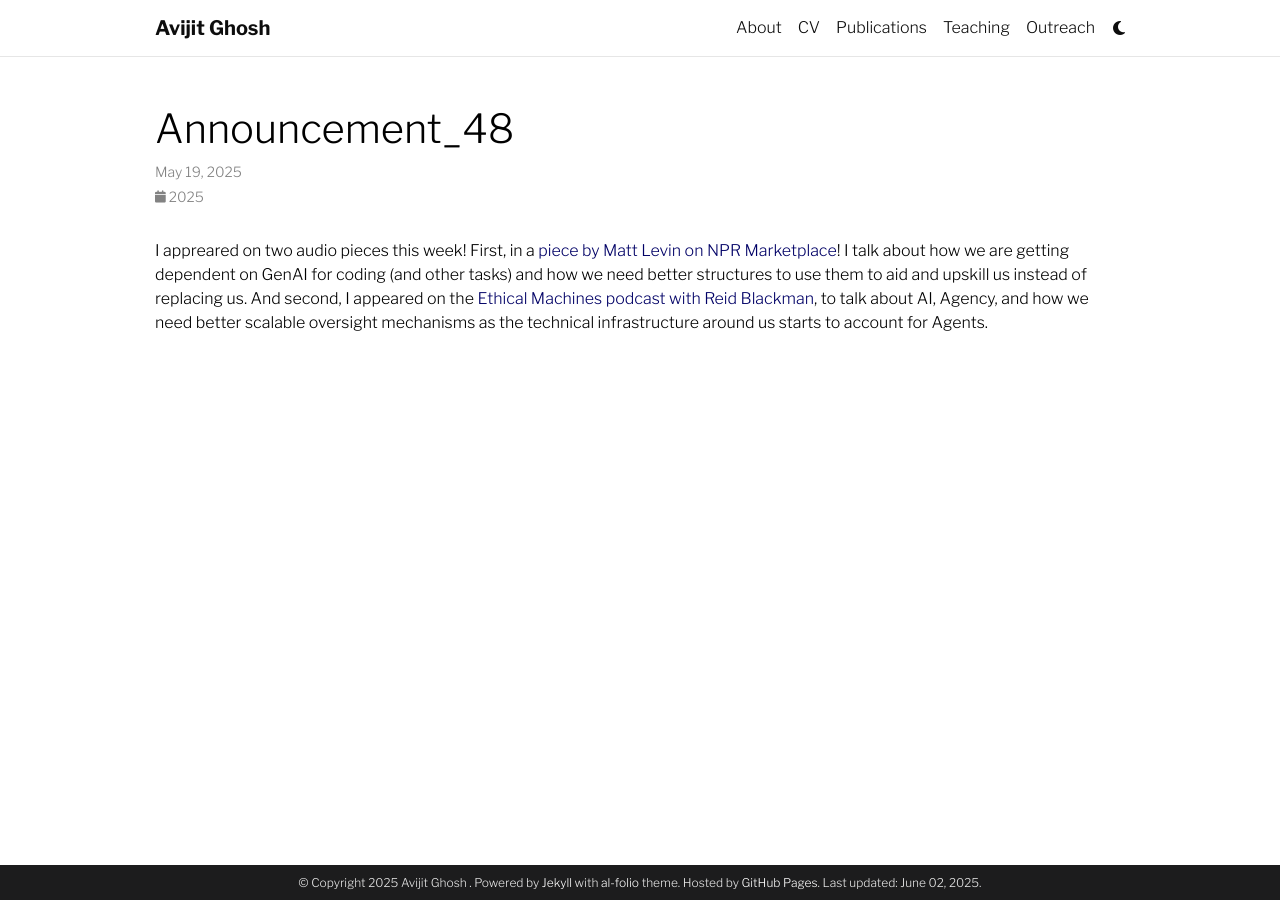
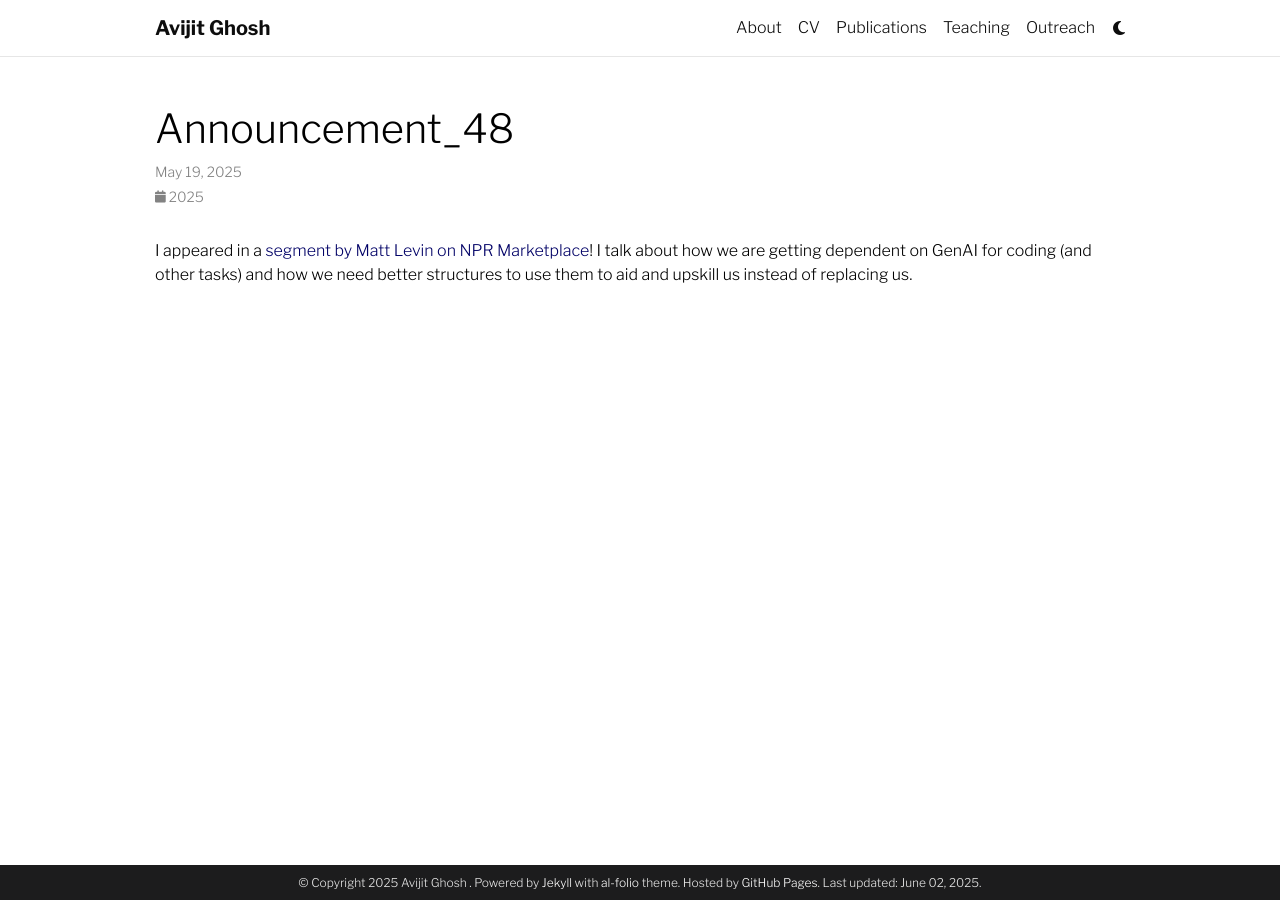
Before and after one commit to evijit/evijit.github.io, a Jekyll site: the page built from _news/announcement_48.md, in a window 1280 px wide. Built offline with Jekyll 4.4.1, drawn with Linux system fonts in a browser that asks for light colours; nearby versions of some CDN libraries; comment, search, counter and statistics services are not loaded; a style sheet for code colours, icons or effects is not loaded.

Commit message:
Update announcement_48.md

```diff
--- a/_news/announcement_48.md
+++ b/_news/announcement_48.md
@@ -4,4 +4,4 @@ date: 2025-05-19 15:59:00-0400
 inline: true
 related_posts: false
 ---
-I appreared on two audio pieces this week! First, in a [piece by Matt Levin on NPR Marketplace](https://www.marketplace.org/story/2025/05/19/can-ai-take-your-coding-job)! I talk about how we are getting dependent on GenAI for coding (and other tasks) and how we need better structures to use them to aid and upskill us instead of replacing us. And second, I appeared on the [Ethical Machines podcast with Reid Blackman](https://podcasts.apple.com/us/podcast/were-not-ready-for-agentic-ai/id1751550186?i=1000709391707), to talk about AI, Agency, and how we need better scalable oversight mechanisms as the technical infrastructure around us starts to account for Agents.
+I appeared in a [segment by Matt Levin on NPR Marketplace](https://www.marketplace.org/story/2025/05/19/can-ai-take-your-coding-job)! I talk about how we are getting dependent on GenAI for coding (and other tasks) and how we need better structures to use them to aid and upskill us instead of replacing us.
```
